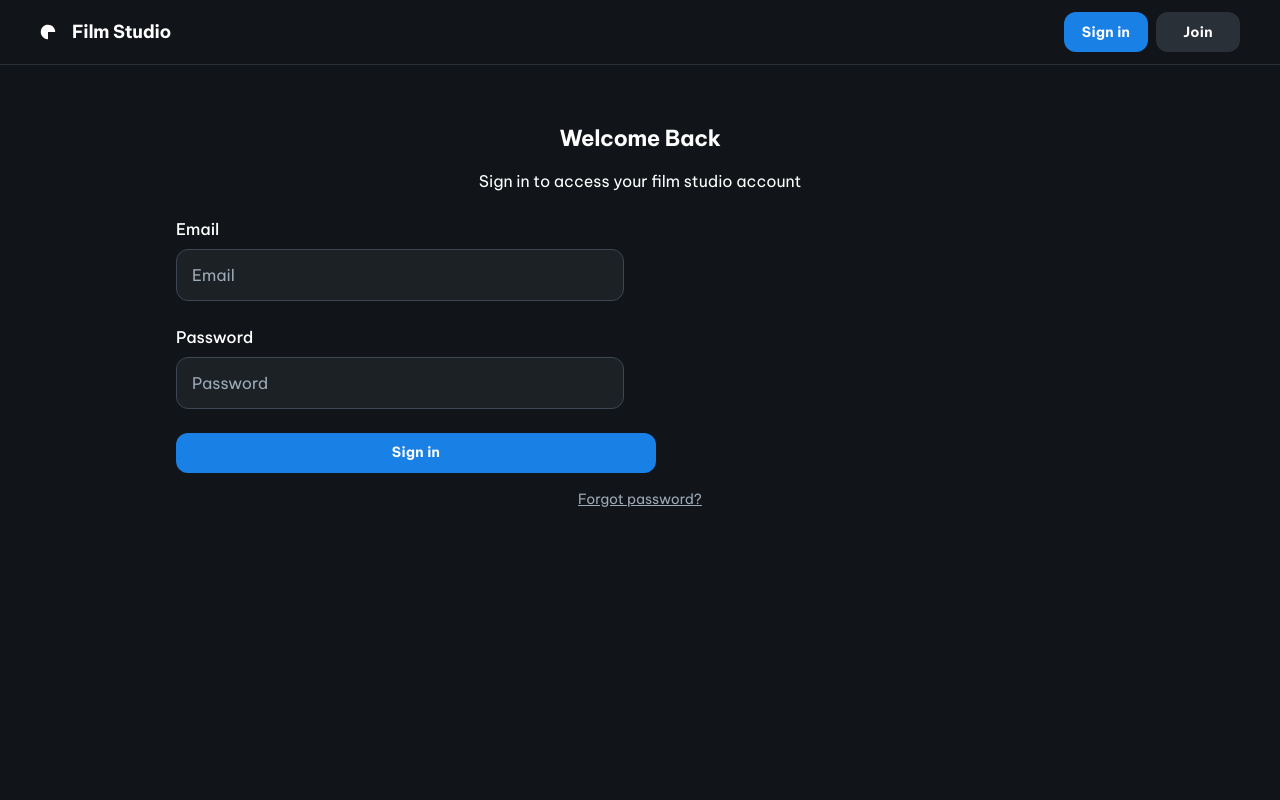
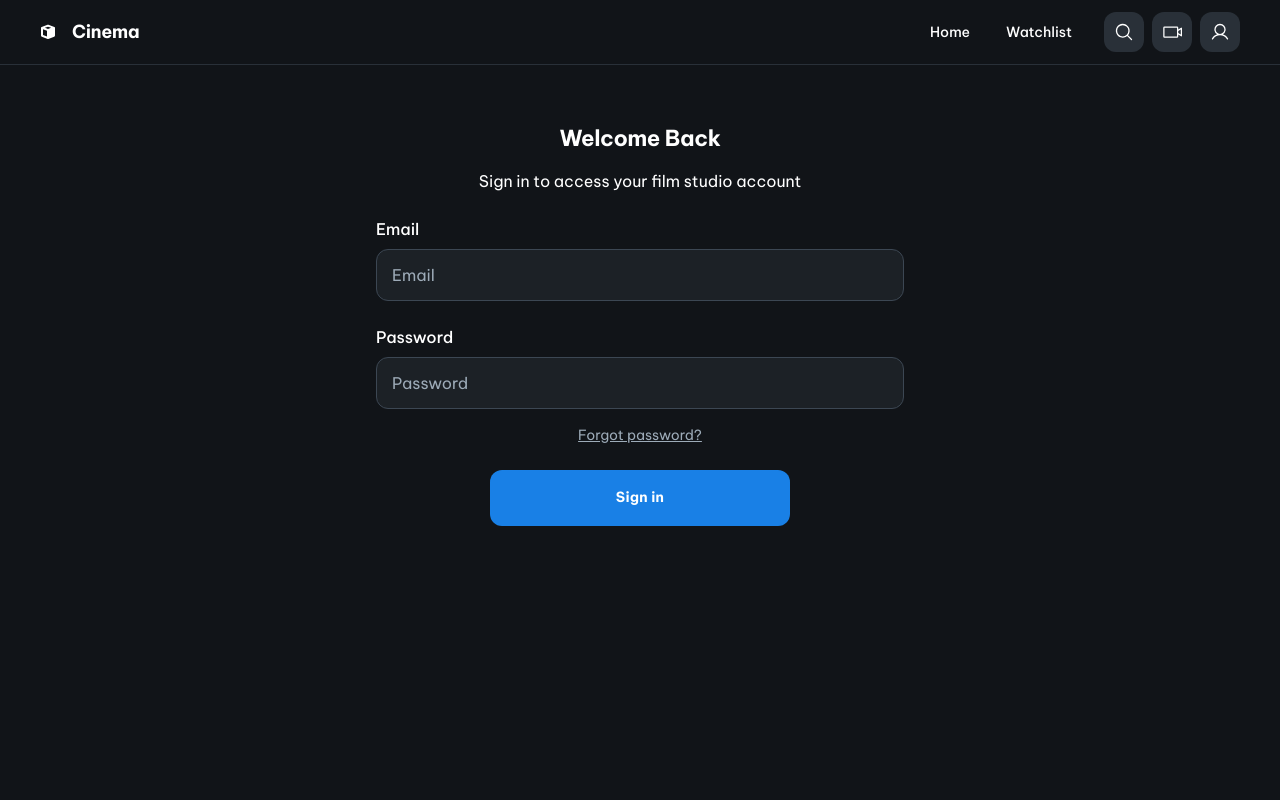
Before and after one commit to AnderVicario/CinemaList, a Flask app: template app/templates/login.html in a window 1280 px wide. Run offline with Flask 2, Linux system fonts and the light colour scheme; the template is opened without the code that fills it, so the values that code supplies are empty; some libraries are stand-ins or nearby versions.

Commit message:
feat: login page initial part

```diff
--- a/app/app.py
+++ b/app/app.py
@@ -74,7 +74,7 @@ def submit_value():
         if votes_str == 'No Votes':
             votes = 0
         else:
-            votes = int(votes_str.replace(',', ''))
+            votes = int(str(votes_str).replace(',', ''))
 
         if rate_str == 'No Rate':
             rate = 0.0  # O puedes establecer otro valor predeterminado si prefieres
@@ -83,6 +83,7 @@ def submit_value():
 
         new_votes = votes + 1
         new_rate = (votes * rate + int(input_value)) / new_votes if new_votes > 0 else float(input_value)
+        new_rate = round(new_rate, 1)
 
         new_votes_formatted = f"{new_votes:,}"
 
@@ -93,5 +94,9 @@ def submit_value():
 
     return redirect(url_for('home'))
 
+@app.route('/login')
+def login():
+    return render_template('login.html')
+
 if __name__ == '__main__':
     app.run(host='0.0.0.0', port=5000)
--- a/app/templates/home.html
+++ b/app/templates/home.html
@@ -69,7 +69,7 @@
               </button>
               <button
                 class="flex max-w-[480px] cursor-pointer items-center justify-center overflow-hidden rounded-xl h-10 bg-[#293038] text-white gap-2 text-sm font-bold leading-normal tracking-[0.015em] min-w-0 px-2.5"
-              >
+                onclick="window.location.href='/login';">
                 <div class="text-white" data-icon="User" data-size="20px" data-weight="regular">
                   <svg xmlns="http://www.w3.org/2000/svg" width="20px" height="20px" fill="currentColor" viewBox="0 0 256 256">
                     <path
--- a/app/templates/login.html
+++ b/app/templates/login.html
@@ -24,31 +24,69 @@
             <div class="size-4">
               <svg viewBox="0 0 48 48" fill="none" xmlns="http://www.w3.org/2000/svg">
                 <path
-                  d="M24 45.8096C19.6865 45.8096 15.4698 44.5305 11.8832 42.134C8.29667 39.7376 5.50128 36.3314 3.85056 32.3462C2.19985 28.361 1.76794 23.9758 2.60947 19.7452C3.451 15.5145 5.52816 11.6284 8.57829 8.5783C11.6284 5.52817 15.5145 3.45101 19.7452 2.60948C23.9758 1.76795 28.361 2.19986 32.3462 3.85057C36.3314 5.50129 39.7376 8.29668 42.134 11.8833C44.5305 15.4698 45.8096 19.6865 45.8096 24L24 24L24 45.8096Z"
+                  fill-rule="evenodd"
+                  clip-rule="evenodd"
+                  d="M24 18.4228L42 11.475V34.3663C42 34.7796 41.7457 35.1504 41.3601 35.2992L24 42V18.4228Z"
+                  fill="currentColor"
+                ></path>
+                <path
+                  fill-rule="evenodd"
+                  clip-rule="evenodd"
+                  d="M24 8.18819L33.4123 11.574L24 15.2071L14.5877 11.574L24 8.18819ZM9 15.8487L21 20.4805V37.6263L9 32.9945V15.8487ZM27 37.6263V20.4805L39 15.8487V32.9945L27 37.6263ZM25.354 2.29885C24.4788 1.98402 23.5212 1.98402 22.646 2.29885L4.98454 8.65208C3.7939 9.08038 3 10.2097 3 11.475V34.3663C3 36.0196 4.01719 37.5026 5.55962 38.098L22.9197 44.7987C23.6149 45.0671 24.3851 45.0671 25.0803 44.7987L42.4404 38.098C43.9828 37.5026 45 36.0196 45 34.3663V11.475C45 10.2097 44.2061 9.08038 43.0155 8.65208L25.354 2.29885Z"
                   fill="currentColor"
                 ></path>
               </svg>
             </div>
-            <h2 class="text-white text-lg font-bold leading-tight tracking-[-0.015em]">Film Studio</h2>
+            <h2 class="text-white text-lg font-bold leading-tight tracking-[-0.015em]">Cinema</h2>
+          </div>
+          <div class="flex flex-1 justify-end gap-8">
+            <div class="flex items-center gap-9">
+              <a class="text-white text-sm font-medium leading-normal" href="/">Home</a>
+              <a class="text-white text-sm font-medium leading-normal" href="#">Watchlist</a>
             </div>
             <div class="flex gap-2">
               <button
-              class="flex min-w-[84px] max-w-[480px] cursor-pointer items-center justify-center overflow-hidden rounded-xl h-10 px-4 bg-[#1980e6] text-white text-sm font-bold leading-normal tracking-[0.015em]"
+                class="flex max-w-[480px] cursor-pointer items-center justify-center overflow-hidden rounded-xl h-10 bg-[#293038] text-white gap-2 text-sm font-bold leading-normal tracking-[0.015em] min-w-0 px-2.5"
               >
-              <span class="truncate">Sign in</span>
+                <div class="text-white" data-icon="MagnifyingGlass" data-size="20px" data-weight="regular">
+                  <svg xmlns="http://www.w3.org/2000/svg" width="20px" height="20px" fill="currentColor" viewBox="0 0 256 256">
+                    <path
+                      d="M229.66,218.34l-50.07-50.06a88.11,88.11,0,1,0-11.31,11.31l50.06,50.07a8,8,0,0,0,11.32-11.32ZM40,112a72,72,0,1,1,72,72A72.08,72.08,0,0,1,40,112Z"
+                    ></path>
+                  </svg>
+                </div>
               </button>
               <button
-              class="flex min-w-[84px] max-w-[480px] cursor-pointer items-center justify-center overflow-hidden rounded-xl h-10 px-4 bg-[#293038] text-white text-sm font-bold leading-normal tracking-[0.015em]"
+                class="flex max-w-[480px] cursor-pointer items-center justify-center overflow-hidden rounded-xl h-10 bg-[#293038] text-white gap-2 text-sm font-bold leading-normal tracking-[0.015em] min-w-0 px-2.5"
               >
-              <span class="truncate">Join</span>
+                <div class="text-white" data-icon="VideoCamera" data-size="20px" data-weight="regular">
+                  <svg xmlns="http://www.w3.org/2000/svg" width="20px" height="20px" fill="currentColor" viewBox="0 0 256 256">
+                    <path
+                      d="M251.77,73a8,8,0,0,0-8.21.39L208,97.05V72a16,16,0,0,0-16-16H32A16,16,0,0,0,16,72V184a16,16,0,0,0,16,16H192a16,16,0,0,0,16-16V159l35.56,23.71A8,8,0,0,0,248,184a8,8,0,0,0,8-8V80A8,8,0,0,0,251.77,73ZM192,184H32V72H192V184Zm48-22.95-32-21.33V116.28L240,95Z"
+                    ></path>
+                  </svg>
+                </div>
               </button>
+              <button
+                class="flex max-w-[480px] cursor-pointer items-center justify-center overflow-hidden rounded-xl h-10 bg-[#293038] text-white gap-2 text-sm font-bold leading-normal tracking-[0.015em] min-w-0 px-2.5"
+              >
+                <div class="text-white" data-icon="User" data-size="20px" data-weight="regular">
+                  <svg xmlns="http://www.w3.org/2000/svg" width="20px" height="20px" fill="currentColor" viewBox="0 0 256 256">
+                    <path
+                      d="M230.92,212c-15.23-26.33-38.7-45.21-66.09-54.16a72,72,0,1,0-73.66,0C63.78,166.78,40.31,185.66,25.08,212a8,8,0,1,0,13.85,8c18.84-32.56,52.14-52,89.07-52s70.23,19.44,89.07,52a8,8,0,1,0,13.85-8ZM72,96a56,56,0,1,1,56,56A56.06,56.06,0,0,1,72,96Z"
+                    ></path>
+                  </svg>
+                </div>
+              </button>
+            </div>
           </div>
         </header>
         <div class="px-40 flex flex-1 justify-center py-5">
           <div class="layout-content-container flex flex-col w-[512px] max-w-[512px] py-5 max-w-[960px] flex-1">
             <h1 class="text-white text-[22px] font-bold leading-tight tracking-[-0.015em] px-4 text-center pb-3 pt-5">Welcome Back</h1>
             <p class="text-white text-base font-normal leading-normal pb-3 pt-1 px-4 text-center">Sign in to access your film studio account</p>
-            <div class="flex max-w-[480px] flex-wrap items-end gap-4 px-4 py-3">
+            <div class="justify-center min-w-[560px] mx-auto">
+              <div class="flex flex-wrap items-end gap-4 px-4 py-3">
                 <label class="flex flex-col min-w-40 flex-1">
                   <p class="text-white text-base font-medium leading-normal pb-2">Email</p>
                   <input
@@ -58,7 +96,7 @@
                   />
                 </label>
               </div>
-            <div class="flex max-w-[480px] flex-wrap items-end gap-4 px-4 py-3">
+              <div class="flex flex-wrap items-end gap-4 px-4 py-3">
                 <label class="flex flex-col min-w-40 flex-1">
                   <p class="text-white text-base font-medium leading-normal pb-2">Password</p>
                   <input
@@ -68,14 +106,15 @@
                   />
                 </label>
               </div>
-            <div class="flex px-4 py-3">
+              <p class="text-[#9dabb8] text-sm font-normal leading-normal pb-3 pt-1 px-4 text-center underline">Forgot password?</p>
+              <div class="flex px-4 py-3 justify-center">
                 <button
-                class="flex min-w-[84px] max-w-[480px] cursor-pointer items-center justify-center overflow-hidden rounded-xl h-10 px-4 flex-1 bg-[#1980e6] text-white text-sm font-bold leading-normal tracking-[0.015em]"
+                  class="flex max-w-[300px] h-14 cursor-pointer items-center justify-center overflow-hidden rounded-xl px-4 flex-1 bg-[#1980e6] text-white text-sm font-bold leading-normal tracking-[0.015em]"
                 >
                   <span class="truncate">Sign in</span>
                 </button>
               </div>
-            <p class="text-[#9dabb8] text-sm font-normal leading-normal pb-3 pt-1 px-4 text-center underline">Forgot password?</p>
+            </div>
           </div>
         </div>
       </div>
--- a/app/templates/movie.html
+++ b/app/templates/movie.html
@@ -69,7 +69,7 @@
               </button>
               <button
                 class="flex max-w-[480px] cursor-pointer items-center justify-center overflow-hidden rounded-xl h-10 bg-[#293038] text-white gap-2 text-sm font-bold leading-normal tracking-[0.015em] min-w-0 px-2.5"
-              >
+                onclick="window.location.href='/login';">
                 <div class="text-white" data-icon="User" data-size="20px" data-weight="regular">
                   <svg xmlns="http://www.w3.org/2000/svg" width="20px" height="20px" fill="currentColor" viewBox="0 0 256 256">
                     <path
```
Also changed, not shown: 1 other file. Lines whose indentation alone changed are shown as unchanged.
